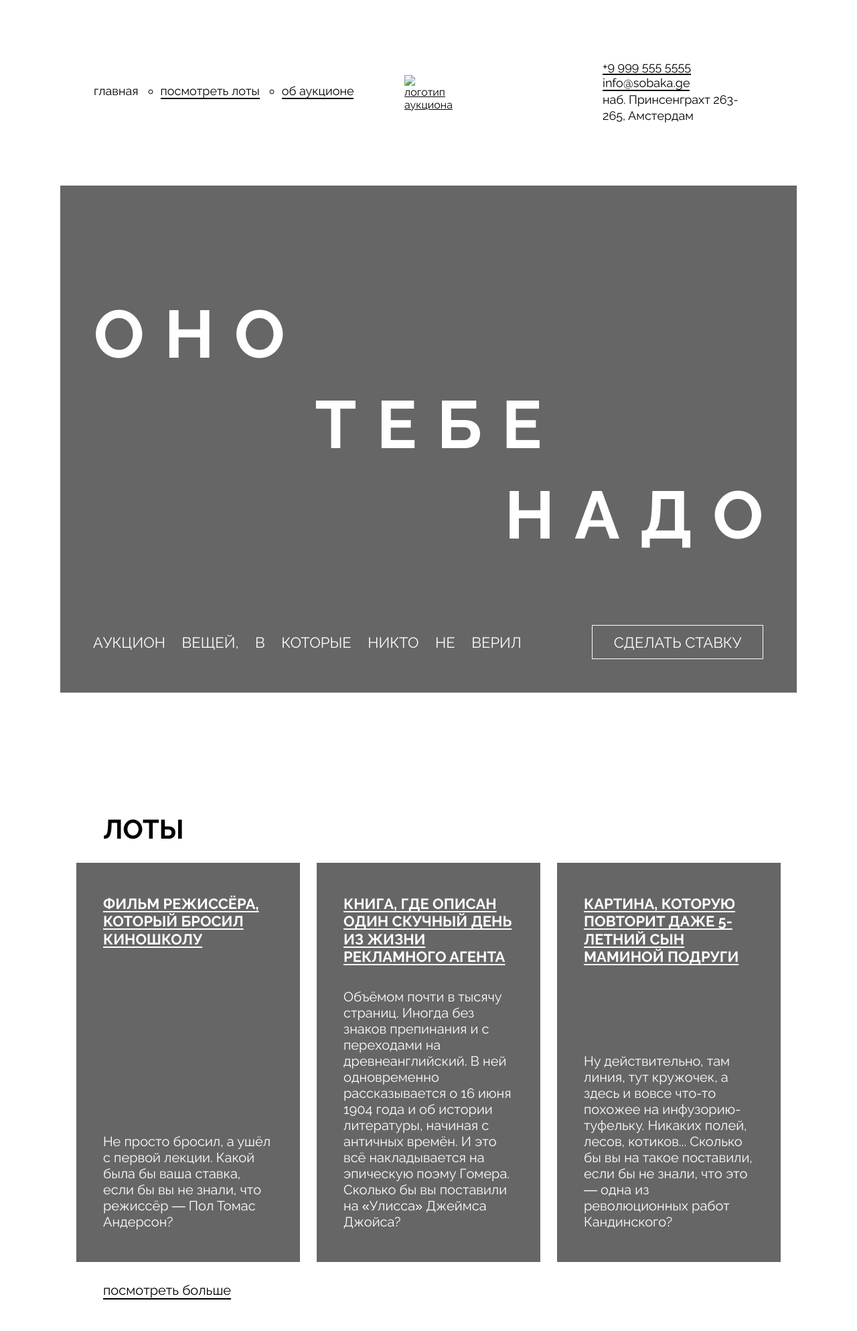
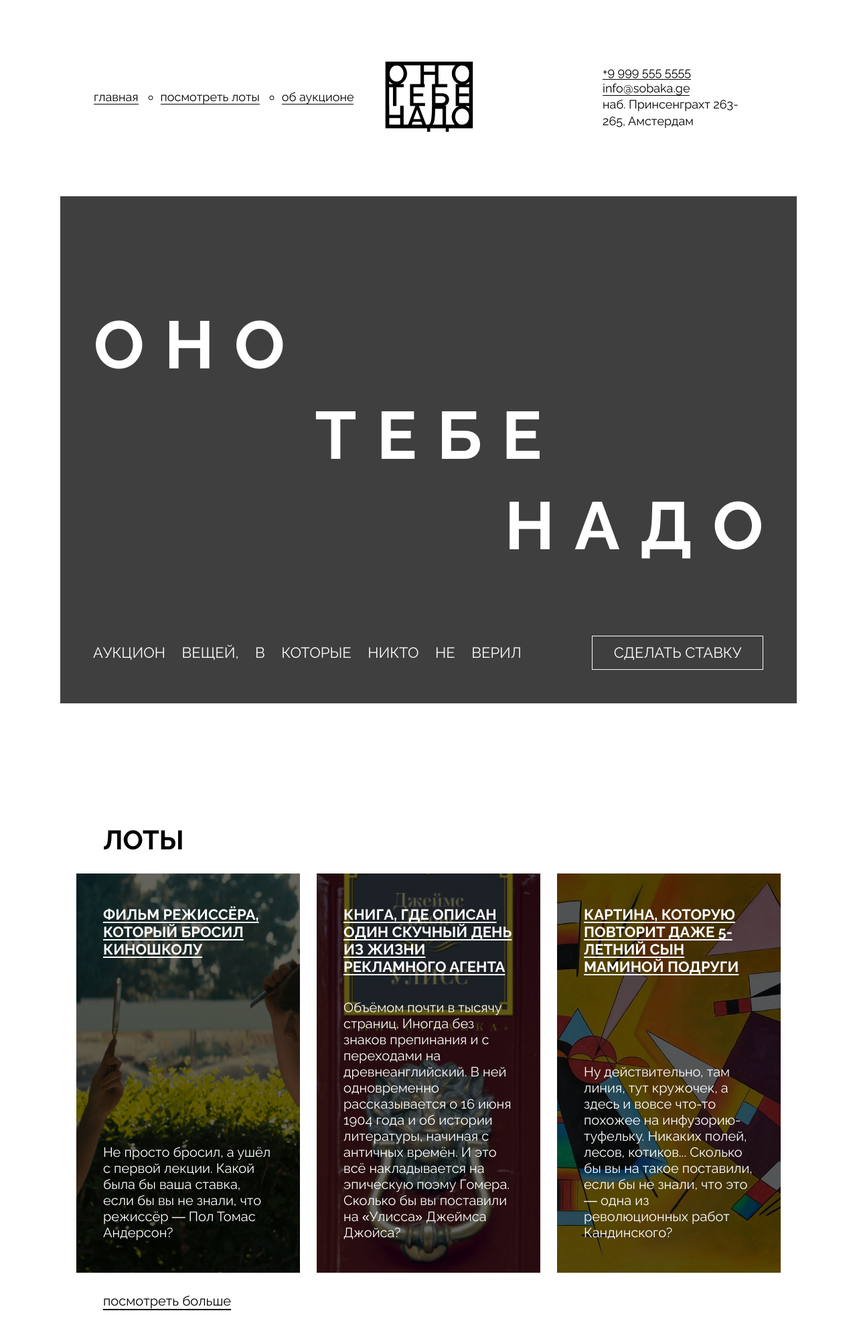
Before and after one commit to Nekodaemon/ono-tebe-nado-fd, a plain HTML site: page index.html in a window 1280 px wide. Shown: the top 1987 px of the page at 67% size. Drawn offline with Linux system fonts and the light colour scheme; the site is published under a folder, as on GitHub Pages, so addresses that start at the root find nothing.

Commit message:
внесены правки по первому ревью

```diff
--- a/index.html
+++ b/index.html
@@ -5,23 +5,23 @@
     <meta http-equiv="X-UA-Compatible" content="IE=edge"/>
     <meta name="viewport" content="width=device-width, initial-scale=1.0"/>
     <title>Оно тебе надо — аукцион вещей, в которые никто не верил</title>
-    <link rel="stylesheet" href="fonts/fonts.css"/>
-    <link rel="stylesheet" href="styles/global.css"/>
-    <link rel="stylesheet" href="styles/style.css"/>
+    <link rel="stylesheet" href="./fonts/fonts.css"/>
+    <link rel="stylesheet" href="./styles/global.css"/>
+    <link rel="stylesheet" href="./styles/style.css"/>
   </head>
 
   <body>
-    <header>
+    <header class="header">
       <nav class="header_navigation">
         <ul class="header_links_list">
-          <li class="header_links_list_item_no_bullit"><a href="#" class="header_link_active">главная</a></li>
-          <li class="header_links_list_item header_link"><a href="#" class="header_link">посмотреть лоты</a></li>
-          <li class="header_links_list_item header_link"><a href="#" class="header_link">об аукционе</a></li>
+          <li class="header_links_list_item header_links_list_item_no_bullit"><a href="#" class="header_link header_link_active">главная</a></li>
+          <li class="header_links_list_item"><a href="#" class="header_link">посмотреть лоты</a></li>
+          <li class="header_links_list_item"><a href="#" class="header_link">об аукционе</a></li>
         </ul>
       </nav>
       <a class="header_logo" href="#">
         <img class="header_logo_image"
-          src="/images/logo-black.svg"
+          src="./images/logo-black.svg"
           alt="логотип аукциона"
         />
       </a>
@@ -82,7 +82,7 @@
 
       <section class="about">
         <div class="about_logo">
-          <img class="about_logo-image" src="images/logo-white.svg" alt="логотип аукциона"/>
+          <img class="about_logo-image" src="./images/logo-white.svg" alt="логотип аукциона"/>
         </div>
         <article class="about_column">
           <h2 class=about_title>Об аукционе</h2>
@@ -109,15 +109,15 @@
       </address>
       <nav class="footer_menu">
       <ul class="footer_menu-list">
-        <li class="footer_menu-list-item"><a class="footer_menu-link-active" href="#">главная</a></li>
+        <li class="footer_menu-list-item"><a class="footer_menu-link footer_menu-link-active" href="#">главная</a></li>
         <li class="footer_menu-list-item"><a class="footer_menu-link" href="#">посмотреть лоты</a></li>
         <li class="footer_menu-list-item"><a class="footer_menu-link" href="#">об аукционе</a></li>
       </ul>
       </nav>
       <ul class="footer_social-list">
-        <li><a href="#"><img class="footer_social-icon" src="images/yt.svg" alt="ссылка для полузапрещённого ютуба"/></a></li>
-        <li><a href="#"><img class="footer_social-icon" src="images/vk.svg" alt="ссылка для разрешённого вк"/></a></li>
-        <li><a href="#"><img class="footer_social-icon" src="images/pinterest.svg" alt="ссылка для сомнительного пинтереста"/></a></li>
+        <li><a href="#"><img class="footer_social-icon" src="./images/yt.svg" alt="ссылка для полузапрещённого ютуба"/></a></li>
+        <li><a href="#"><img class="footer_social-icon" src="./images/vk.svg" alt="ссылка для разрешённого вк"/></a></li>
+        <li><a href="#"><img class="footer_social-icon" src="./images/pinterest.svg" alt="ссылка для сомнительного пинтереста"/></a></li>
       </ul>
     </footer>
   </body>
--- a/styles/style.css
+++ b/styles/style.css
@@ -1,5 +1,5 @@
 /* место для вашего кода */
-header {
+.header {
     display: grid;
     grid-template-columns: 1fr min-content 1fr;
     align-items: center;
@@ -24,7 +24,7 @@ header {
 .header_address {
     max-width: 240px;
     justify-self: end;
-    margin-top: -4px;
+    margin-bottom: 4px;
 }
 
 .header_links_list {
@@ -32,12 +32,12 @@ header {
     gap: 33px;
     list-style: circle;
     font-size: 18px;
-    margin-top: -5px;
+    margin-bottom: 4px;
 }
 
 .header_link {
     text-decoration: none;
-    border-bottom: 2px black solid
+    border-bottom: 1px black solid
 }
 
 .header_link_active {
@@ -50,18 +50,18 @@ header {
 
 .adress_link {
     text-decoration: none;
-    border-bottom: 2px black solid
+    border-bottom: 1px black solid
 }
 
 .cover {
     position: relative;
     max-width: 1100px;
-    height: 757px;
+    min-height: 757px;
     z-index: 0;
     background-size: cover;
     background-repeat: no-repeat;
     background-position: center center;
-    background-image: url("/images/cover.jpg")
+    background-image: url("../images/cover.jpg")
 }
 
 .overlay {
@@ -129,8 +129,8 @@ header {
     font-size: 22px;
     background-color: transparent;
     border: 1px solid rgba(255, 255, 255, 1);
-    width: 256px;
-    height: 51px;
+    min-width: 256px;
+    min-height: 51px;
     align-items: center;
     justify-content: center;
 }
@@ -153,7 +153,7 @@ header {
   padding-top: 27px;
   display: flex;
   gap: 25px;
-  justify-content: center;
+  justify-content: flex-start;
   flex-wrap: wrap;
 }
 
@@ -174,6 +174,9 @@ header {
     flex-direction: column;
     padding: 48px 40px;
     justify-content: space-between;
+    background-repeat: no-repeat;
+    background-position: center center;
+    background-size: cover;
 }
 
 .card_title {
@@ -188,24 +191,15 @@ header {
 }
 
 .card_type_film {
-    background-image: url("/images/card-lot-01.jpg");
-    background-repeat: no-repeat;
-    background-position: center center;
-    background-size: cover;
+    background-image: url("../images/card-lot-01.jpg");
 }
 
 .card_type_book {
-    background-image: url("/images/card-lot-02.jpg");
-    background-repeat: no-repeat;
-    background-position: center center;
-    background-size: cover;
+    background-image: url("../images/card-lot-02.jpg");
 }
 
 .card_type_picture {
-    background-image: url("/images/card-lot-03.jpg");
-    background-repeat: no-repeat;
-    background-position: center center;
-    background-size: cover;
+    background-image: url("../images/card-lot-03.jpg");
 }
 
 .card_text {
```
